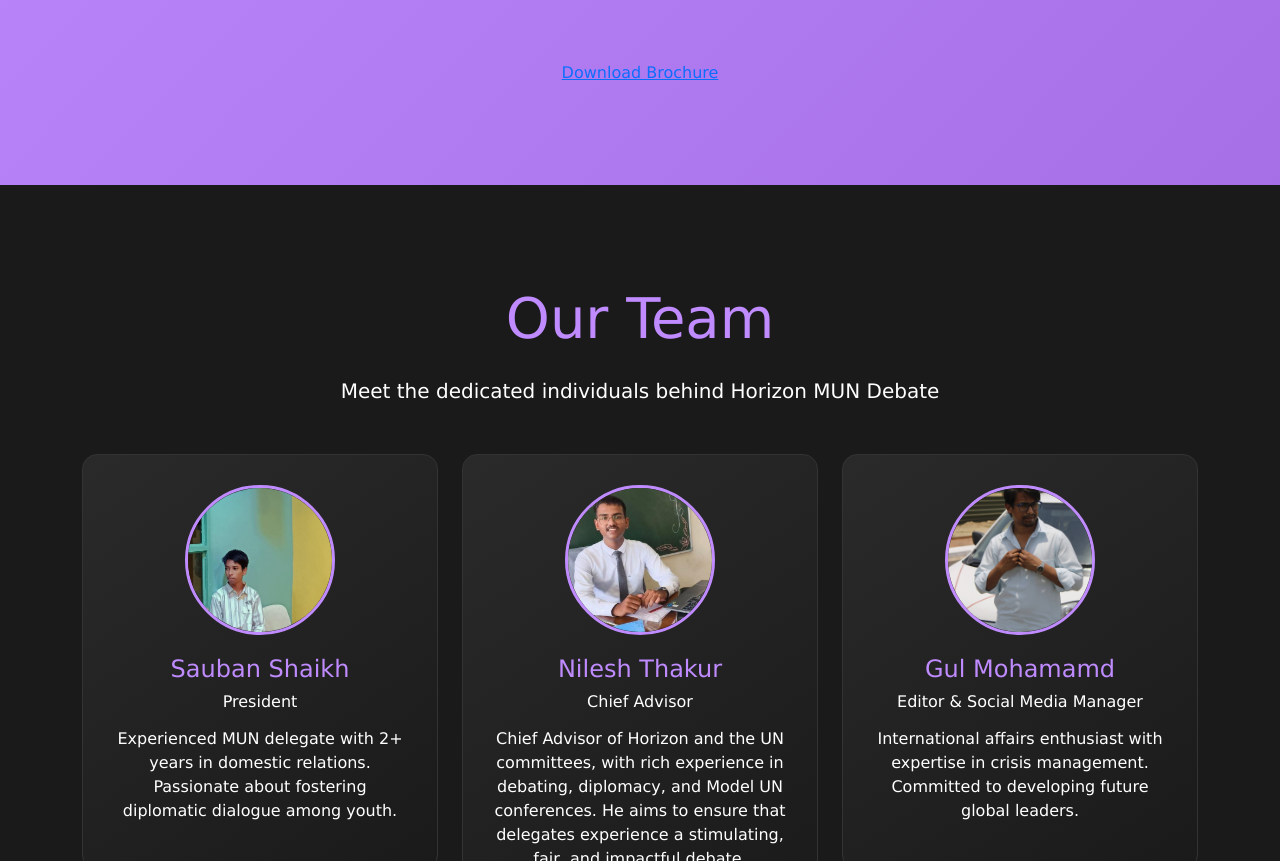
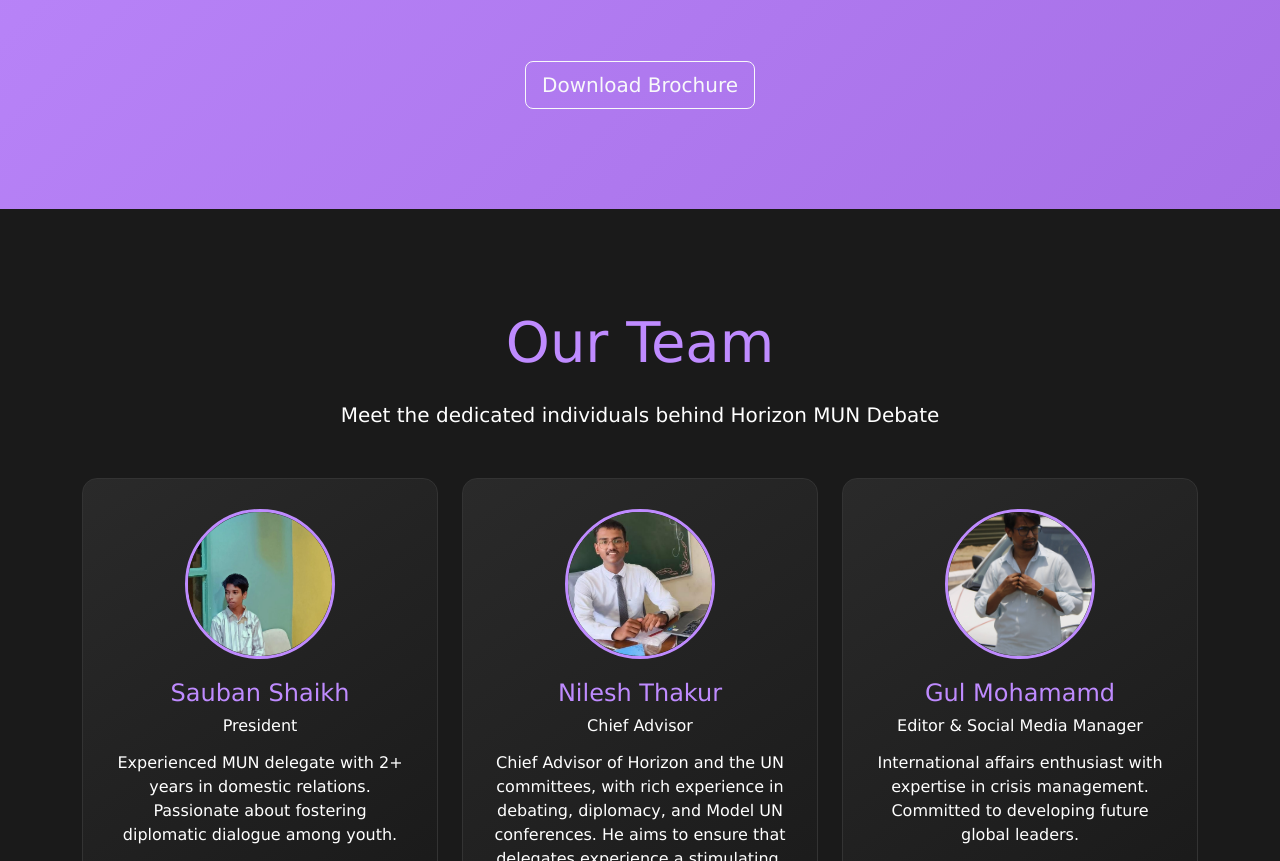
Before and after one commit to JinUstad/mun-horizon, a plain HTML site: page index.html in a window 1280 px wide. Shown: the part 3432-4293 px from the top of the page. Drawn offline with nearby package versions, Linux system fonts and the light colour scheme.

Commit message:
Update index.html

```diff
--- a/index.html
+++ b/index.html
@@ -464,7 +464,7 @@
                             <i class="fas fa-user-plus me-2"></i>Register Now
                         </a> -->
 
-                        <a href="https://drive.google.com/file/d/1N_6cHc7EH1iH-8n7zMBsA4yqSCreEvKi/view?usp=sharing">
+                        <a class="btn btn-outline-light btn-lg" href="https://drive.google.com/file/d/1N_6cHc7EH1iH-8n7zMBsA4yqSCreEvKi/view?usp=sharing">
                             </i>Download Brochure
                         </a>
                     </div>
```
